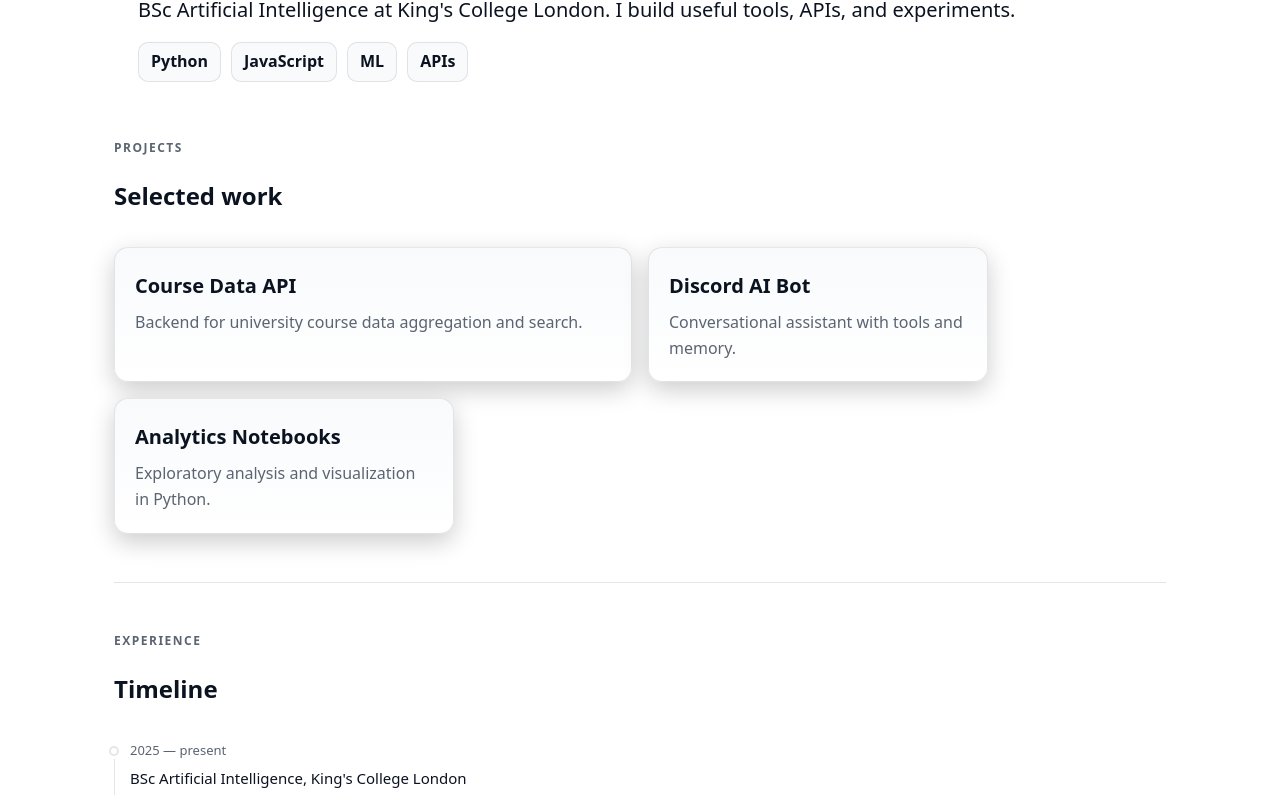
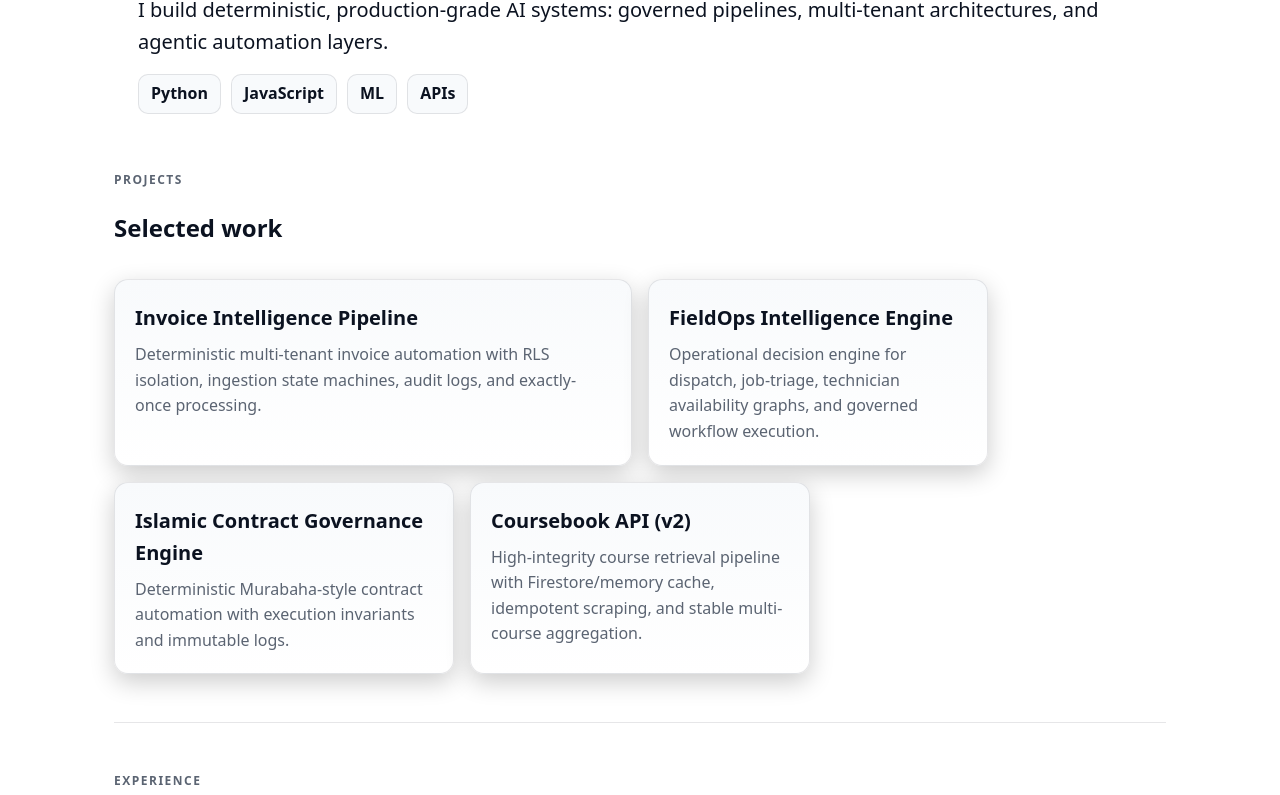
Before and after one commit to AsadDeerow/asaddeerow-site, a plain HTML site: page index.html in a window 1280 px wide. Shown: the part 232-1027 px from the top of the page. Drawn offline with Linux system fonts and the light colour scheme.

Commit message:
changed signaling

```diff
--- a/index.html
+++ b/index.html
@@ -35,8 +35,8 @@
 </nav>
 <main class="container">
 <section class="hero">
-<h1>Building AI and data projects</h1>
-<p>BSc Artificial Intelligence at King's College London. I build useful tools, APIs, and experiments.</p>
+<h1>AI Systems Engineering</h1>
+<p>I build deterministic, production-grade AI systems: governed pipelines, multi-tenant architectures, and agentic automation layers.</p>
 <div class="badges">
 <span class="badge">Python</span>
 <span class="badge">JavaScript</span>
@@ -98,14 +98,16 @@
     // Content Data
     window.__SITE_CONTENT__ = {
         projects: [
-            { title: "Course Data API", summary: "Backend for university course data aggregation and search." },
-            { title: "Discord AI Bot", summary: "Conversational assistant with tools and memory." },
-            { title: "Analytics Notebooks", summary: "Exploratory analysis and visualization in Python." }
-        ],
-        timeline: [
-            { date: "2025 — present", text: "BSc Artificial Intelligence, King's College London" },
-            { date: "2024 — 2025", text: "Independent projects: Course data API, Discord AI bot, analytics notebooks." }
-        ]
+    { title: "Invoice Intelligence Pipeline", summary: "Deterministic multi-tenant invoice automation with RLS isolation, ingestion state machines, audit logs, and exactly-once processing." },
+    { title: "FieldOps Intelligence Engine", summary: "Operational decision engine for dispatch, job-triage, technician availability graphs, and governed workflow execution." },
+    { title: "Islamic Contract Governance Engine", summary: "Deterministic Murabaha-style contract automation with execution invariants and immutable logs." },
+    { title: "Coursebook API (v2)", summary: "High-integrity course retrieval pipeline with Firestore/memory cache, idempotent scraping, and stable multi-course aggregation." }
+],
+timeline: [
+    { date: "2025 — present", text: "AI Systems Engineering, deterministic pipelines, enterprise-grade automation platforms, multi-tenant architectures." },
+    { date: "2024 — 2025", text: "Architected and deployed high-integrity agentic systems, including the Invoice Intelligence Pipeline, FieldOps Engine, and ICGE." }
+]
+
     };
 </script>
 <script src="script.js" defer></script>
```
